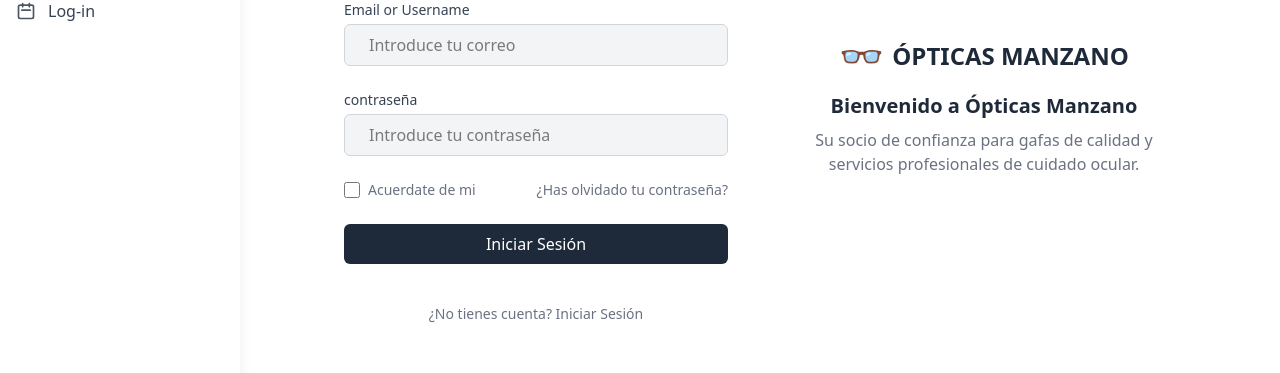
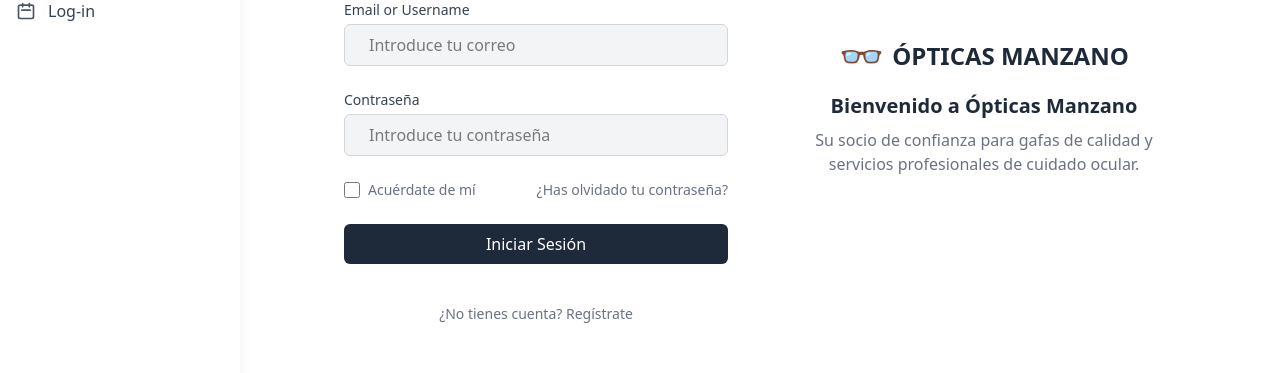
Before and after one commit to Antonio-DR99/Practica-Manzano, a Next.js app: page /pages/login in a window 1280 px wide. Shown: the part 326-699 px from the top of the page. Built offline with nearby package versions, Linux system fonts and the light colour scheme.

Commit message:
feat: agregar efecto de fondo blanco en la página de inicio de sesión y corregir textos en español

```diff
--- a/src/app/pages/login/page.js
+++ b/src/app/pages/login/page.js
@@ -1,11 +1,20 @@
 'use client';
-import { useState } from 'react';
+import { useState, useEffect } from 'react';
 
 export default function LoginPage() {
   // State to manage username, password, and error message
   const [username, setUsername] = useState('');
   const [password, setPassword] = useState('');
   const [error, setError] = useState('');
+
+  // Set the body background to white on component mount
+  useEffect(() => {
+    document.body.style.backgroundColor = 'white';
+    // Cleanup on component unmount
+    return () => {
+      document.body.style.backgroundColor = '';
+    };
+  }, []);
 
   // Function to handle form submission
   const handleSubmit = (e) => {
@@ -52,7 +61,7 @@
             {/* Password Field */}
             <div className="relative">
               <label htmlFor="password" className="block text-sm font-medium text-gray-700 mb-1">
-                contraseña
+                Contraseña
               </label>
               <div className="flex items-center border border-gray-300 rounded-md bg-gray-100">
                 <span className="pl-3 text-gray-500"></span>
@@ -77,7 +86,7 @@
                   className="h-4 w-4 text-gray-600 focus:ring-0 border-gray-300 rounded"
                 />
                 <label htmlFor="remember" className="ml-2 text-sm text-gray-500">
-                  Acuerdate de mi
+                  Acuérdate de mí
                 </label>
               </div>
               <a href="#" className="text-sm text-gray-500 hover:underline">
@@ -100,7 +109,7 @@
             <p className="text-center text-sm text-gray-500 mt-4">
               ¿No tienes cuenta?{' '}
               <a href="#" className="text-gray-500 hover:underline">
-                Iniciar Sesión
+                Regístrate
               </a>
             </p>
           </form>
```
